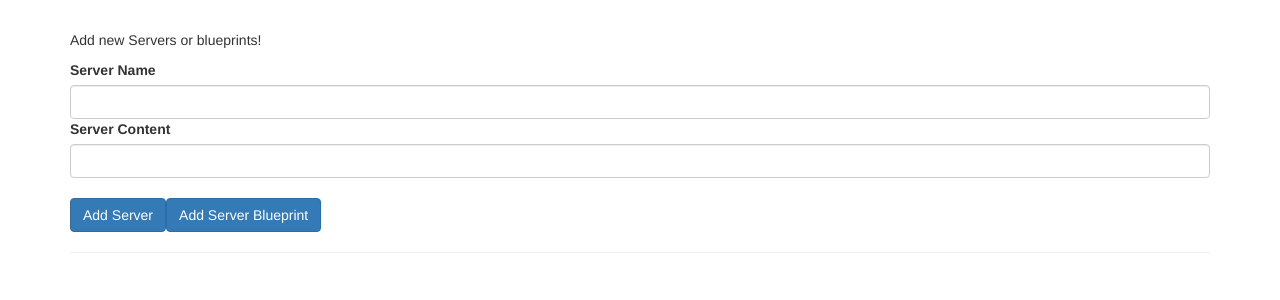
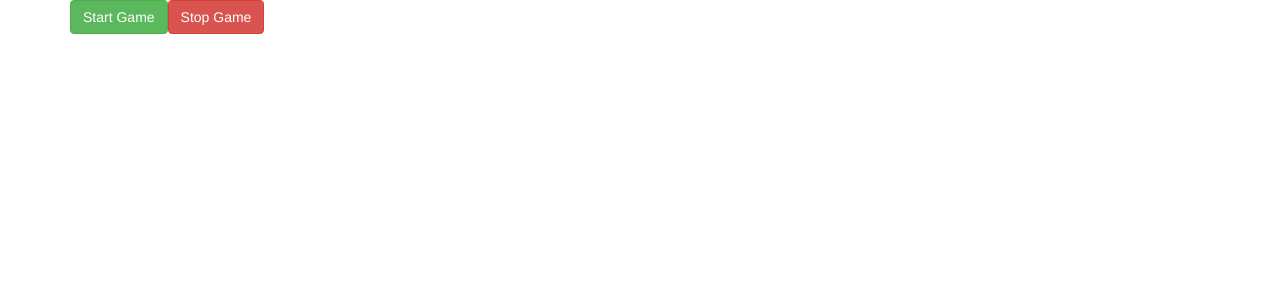
Before and after one commit to saikrishnakovuru/Angular-projects, an Angular app in the folder cmp-databinding-start/: page / in a window 1280 px wide. Shown: the top 300 px of the page. Built offline with nearby package versions, Linux system fonts and the light colour scheme.

Commit message:
Assignment 4

```diff
--- a/cmp-databinding-start/src/app/app.component.html
+++ b/cmp-databinding-start/src/app/app.component.html
@@ -1,17 +1,19 @@
-<div class="container">
-  <app-cockpit (serverCreated)="onServerAdded($event)"
-               (blueprintCreated)="onBlueprintAdded($event)"
-  ></app-cockpit>
-  <hr>
-  <div class="row">
-    <div class="col-xs-12">
-      <app-server-element *ngFor="let serverElement of serverElements"
-                          [serverElement]="serverElement">
-        <p>
-          <strong *ngIf="serverElement.type === 'server'" style="color: red">{{ serverElement.content }}</strong>
-          <em *ngIf="serverElement.type === 'blueprint'">{{ serverElement.content }}</em>
-        </p>
-      </app-server-element>
-    </div>
-  </div>
-</div>
+<!--<div class="container">-->
+<!--  <app-cockpit (serverCreated)="onServerAdded($event)"-->
+<!--               (blueprintCreated)="onBlueprintAdded($event)"-->
+<!--  ></app-cockpit>-->
+<!--  <hr>-->
+<!--  <div class="row">-->
+<!--    <div class="col-xs-12">-->
+<!--      <app-server-element *ngFor="let serverElement of serverElements"-->
+<!--                          [serverElement]="serverElement">-->
+<!--        <p>-->
+<!--          <strong *ngIf="serverElement.type === 'server'" style="color: red">{{ serverElement.content }}</strong>-->
+<!--          <em *ngIf="serverElement.type === 'blueprint'">{{ serverElement.content }}</em>-->
+<!--        </p>-->
+<!--      </app-server-element>-->
+<!--    </div>-->
+<!--  </div>-->
+<!--</div>-->
+
+<app-asignmt-game-control></app-asignmt-game-control>
--- /dev/null
+++ b/cmp-databinding-start/src/app/asignmt-even/asignmt-even.component.html
@@ -0,0 +1 @@
+<p style="color: green">even - {{num}}</p>
--- /dev/null
+++ b/cmp-databinding-start/src/app/asignmt-even/asignmt-even.component.ts
@@ -0,0 +1,12 @@
+import {Component, Input} from '@angular/core';
+
+@Component({
+    selector: 'app-asignmt-even',
+    templateUrl: './asignmt-even.component.html',
+    styleUrl: './asignmt-even.component.css'
+})
+export class AsignmtEvenComponent {
+    @Input()
+    public num: number;
+
+}
--- /dev/null
+++ b/cmp-databinding-start/src/app/asignmt-game-control/asignmt-game-control.component.html
@@ -0,0 +1,21 @@
+<div class="container">
+  <button class="btn btn-success" (click)="onStartGame()">Start Game</button>
+  <button class="btn btn-danger" (click)="onStopGame()">Stop Game</button>
+
+
+  <div class="row">
+    <ng-container *ngFor="let num of nums">
+      <app-asignmt-even *ngIf="isEven(num)"
+                        [num]="num">
+      </app-asignmt-even>
+    </ng-container>
+  </div>
+
+  <div class="row">
+    <ng-container *ngFor="let num of nums">
+      <app-asignmt-odd *ngIf="isOdd(num)"
+                       [num]="num">
+      </app-asignmt-odd>
+    </ng-container>
+  </div>
+</div>
--- /dev/null
+++ b/cmp-databinding-start/src/app/asignmt-game-control/asignmt-game-control.component.ts
@@ -0,0 +1,34 @@
+import {Component} from '@angular/core';
+
+@Component({
+    selector: 'app-asignmt-game-control',
+    templateUrl: './asignmt-game-control.component.html',
+    styleUrl: './asignmt-game-control.component.css'
+})
+export class AsignmtGameControlComponent {
+
+    public nums: number[] = [];
+    public interval: any;
+
+    public onStartGame(): void {
+        let value: number = 0;
+        this.interval = setInterval(() => {
+
+            value = value + 1;
+            this.nums.push(value);
+            console.log(this.nums);
+        }, 1000);
+    }
+
+    public onStopGame(): void {
+        clearInterval(this.interval);
+    }
+
+    public isEven(num: number): boolean {
+        return num % 2 === 0;
+    }
+
+    public isOdd(num: number): boolean {
+        return num % 2 !== 0;
+    }
+}
--- /dev/null
+++ b/cmp-databinding-start/src/app/asignmt-odd/asignmt-odd.component.html
@@ -0,0 +1 @@
+<p style="color: blue">odd - {{num}}</p>
--- /dev/null
+++ b/cmp-databinding-start/src/app/asignmt-odd/asignmt-odd.component.ts
@@ -0,0 +1,11 @@
+import {Component, Input} from '@angular/core';
+
+@Component({
+    selector: 'app-asignmt-odd',
+    templateUrl: './asignmt-odd.component.html',
+    styleUrl: './asignmt-odd.component.css'
+})
+export class AsignmtOddComponent {
+    @Input()
+    public num: number;
+}
```
Also changed, not shown: cmp-databinding-start/src/app/app.module.ts (+7 -1 lines), cmp-databinding-start/src/app/asignmt-even/asignmt-even.component.css (added), cmp-databinding-start/src/app/asignmt-game-control/asignmt-game-control.component.css (added), cmp-databinding-start/src/app/asignmt-odd/asignmt-odd.component.css (added), 1 other file (tests, documents, lock files or other folders).
